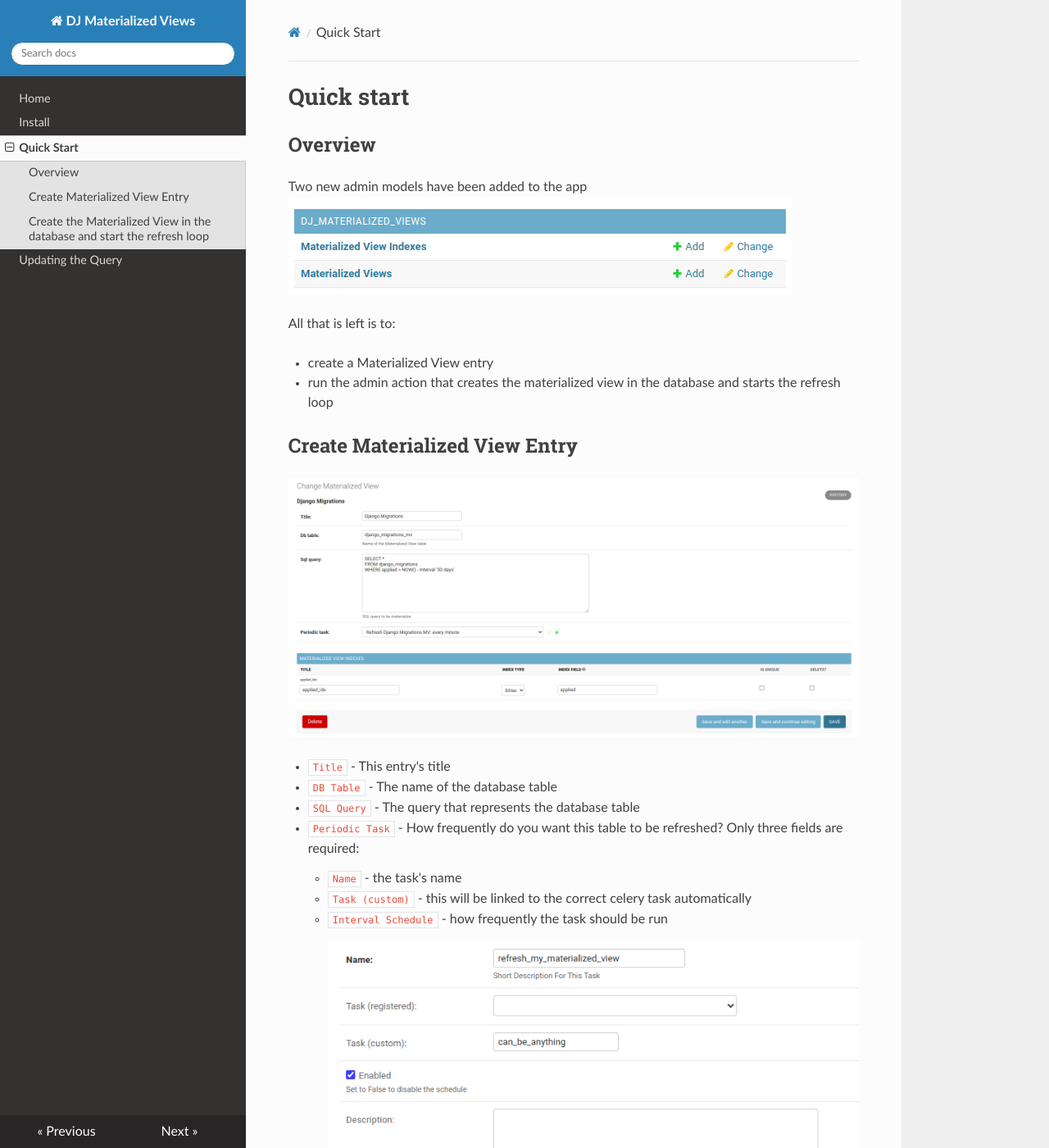
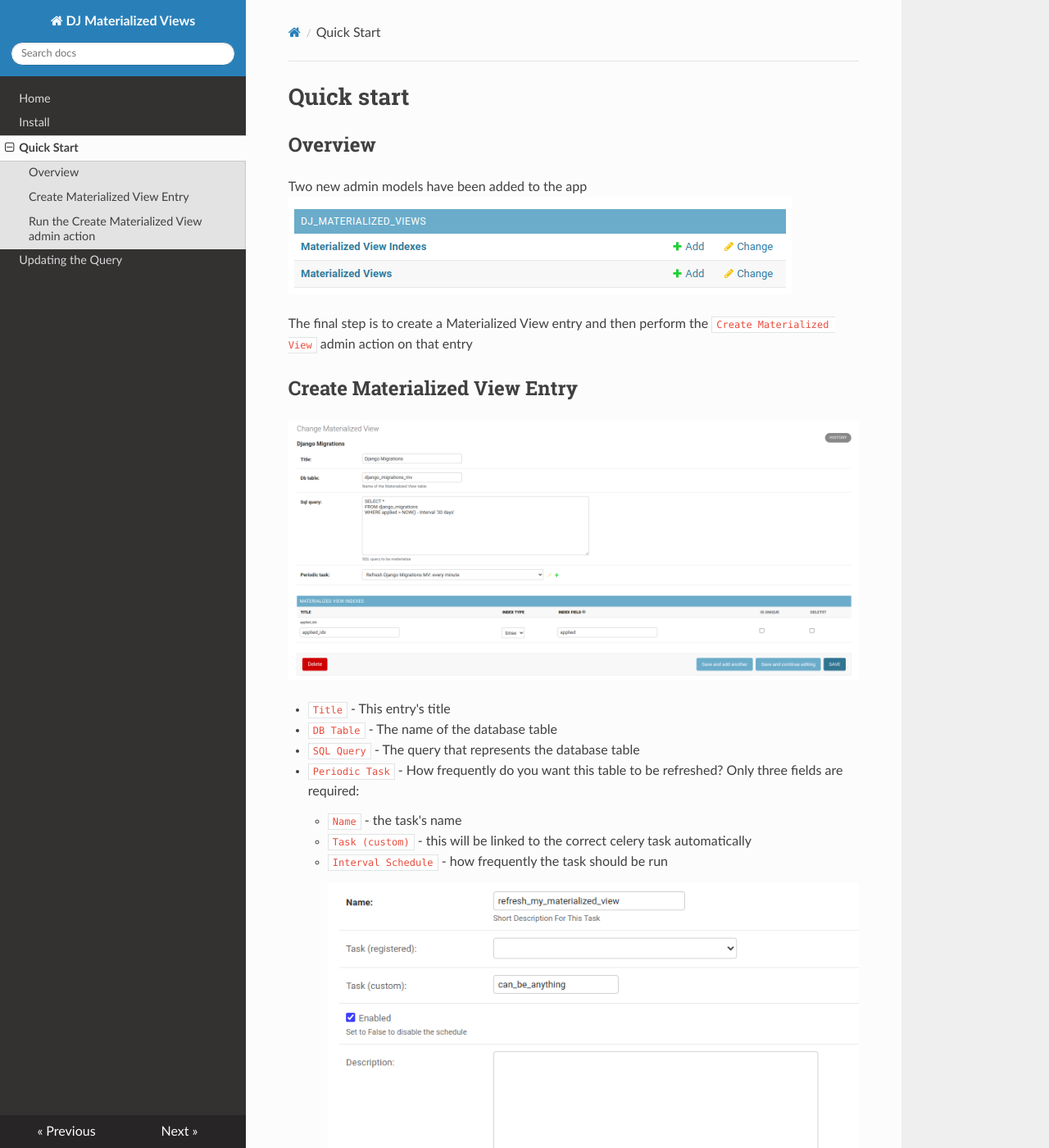
Before and after one commit to MilanPecov/dj_materialized_views, an MkDocs documentation site: the page built from docs/quick_start.md, in a window 1280 px wide and 1400 px high. Shown: the whole window at 82% size. Built offline with MkDocs 1.6.1, drawn with Linux system fonts in a browser that asks for light colours; nearby versions of some CDN libraries; some of the changed text lies outside the part shown.

Commit message:
add more docs - cleanup

```diff
--- a/docs/quick_start.md
+++ b/docs/quick_start.md
@@ -5,10 +5,8 @@
 Two new admin models have been added to the app
 ![img.png](images/mv_admin_page.png)
 
-All that is left is to:
-
-* create a Materialized View entry
-* run the admin action that creates the materialized view in the database and starts the refresh loop
+The final step is to create a Materialized View entry and then perform the
+`Create Materialized View` admin action on that entry
 
 ## Create Materialized View Entry
 ![](images/mv_creation.png)
@@ -25,9 +23,8 @@ All that is left is to:
 * `Indexes` -  concurrent refreshing requires at least one index
 
 
-## Create the Materialized View in the database and start the refresh loop
+## Run the `Create Materialized View` admin action
 
-Select the materialized view entry and execute the admin action `Create Materialized View`
 ![img.png](images/mv_actions.png)
 
 Here's a detailed explanation of what these admin actions do:
```
